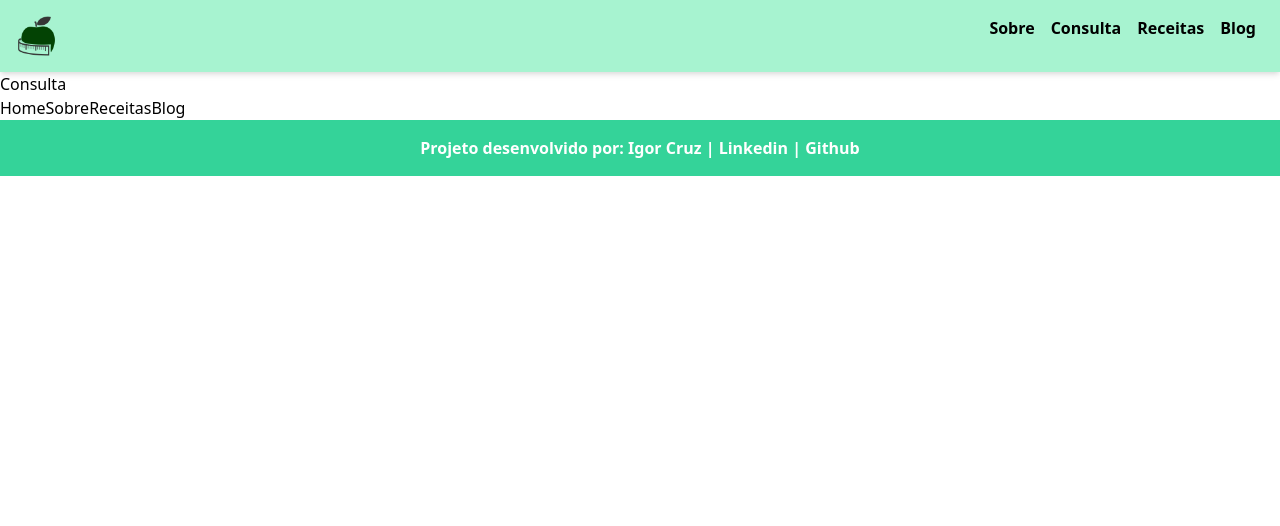
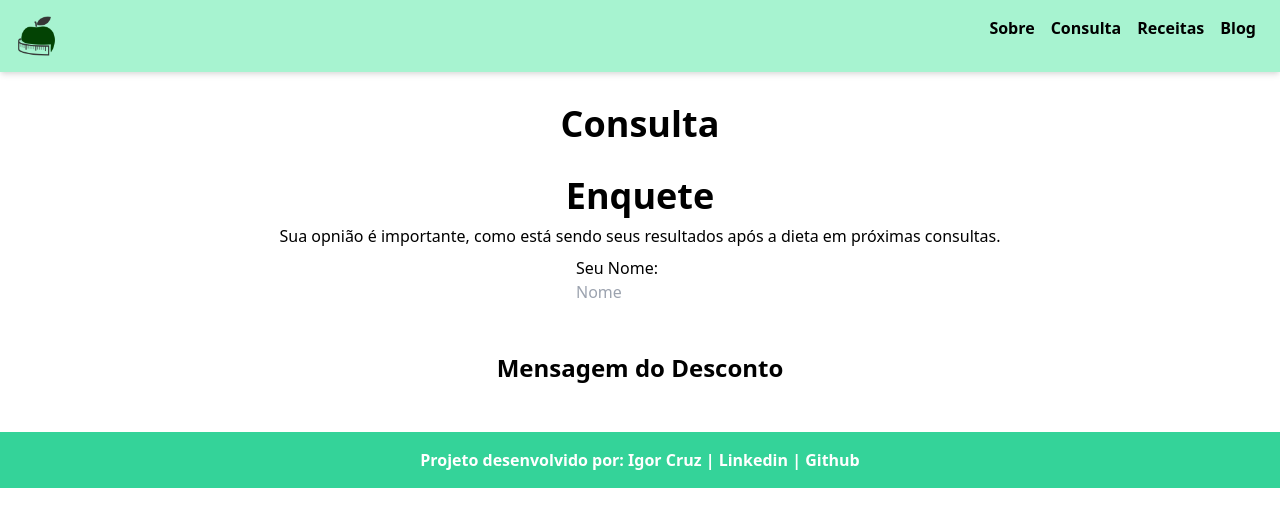
Before and after one commit to Igor-Cruz/Nutri-, a Next.js app: page /consulta in a window 1280 px wide. Shown: the top 526 px of the page. Built offline with nearby package versions, Linux system fonts and the light colour scheme.

Commit message:
Editando as outras páginas

```diff
--- a/components/Header/index.js
+++ b/components/Header/index.js
@@ -7,7 +7,12 @@ const Header = () => {
     <div className={styles.wrapper}>
       <div className='container mx-auto '>
         <div className=' float-left'>
-          <img src="/1.png" alt="Logo Nutri+" className="w-10" />
+          <Link href='/' >
+            <a>
+              <img src="/1.png" alt="Logo Nutri+" className="w-10" />
+            </a>
+          </Link>
+
         </div>
         <div className='float-right' >
           <Link href='/sobre' >
--- /dev/null
+++ b/components/Layout/index.js
@@ -0,0 +1,16 @@
+import React from 'react'
+import Header from '../Header'
+import Footer from '../Footer'
+
+const Layout = ({ children }) => {
+  return (
+    <div >
+      <Header />
+      <div className='container mx-auto'>
+        {children}
+      </div>
+      <Footer />
+    </div>
+  )
+}
+export default Layout
--- a/pages/_app.js
+++ b/pages/_app.js
@@ -1,19 +1,13 @@
 import React from 'react'
-import Header from '../components/Header'
-import Footer from '../components/Footer'
-
+import Layout from '../components/Layout'
 import '../css/styles.css'
 
 const MyApp = ({ Component, pageProps }) => {
   return (
-    <div >
-      <Header />
-      <div className='container mx-auto'>
-        <Component {...pageProps} />
-      </div>
-      <Footer />
+    <Layout>
+      <Component {...pageProps} />
+    </Layout>
 
-    </div>
   )
 }
 export default MyApp
--- a/pages/consulta.js
+++ b/pages/consulta.js
@@ -4,31 +4,27 @@ import Link from 'next/link'
 const Consulta = () => {
   return (
     <div>
-      <h1>
-        Consulta
-      </h1>
-      <div>
-        <Link href='/'>
-          <a>
-            Home
-          </a>
-        </Link>
-        <Link href='/sobre'>
-          <a>
-            Sobre
-          </a>
-        </Link>
-        <Link href='/receitas'>
-          <a>
-            Receitas
-          </a>
-        </Link>
-        <Link href='/#'>
-          <a>
-            Blog
-          </a>
-        </Link>
+      <div className="text-center pt-6">
+
+        <h1 className="font-bold my-2 text-4xl">
+          Consulta
+        </h1>
       </div>
+      <div className="text-center pt-4">
+        <h2 className="font-bold my-2 text-4xl">
+          Enquete
+        </h2>
+        <p>Sua opnião é importante, como está sendo seus resultados após a dieta em próximas consultas.</p>
+      </div>
+      <div className="w-32 mx-auto mt-2">
+        <label>Seu Nome:</label>
+        <input type="text" placeholder="Nome" />
+      </div>
+      <p className="m-12 text-center font-bold text-2xl">
+        Mensagem do Desconto
+      </p>
+
+
     </div>
   )
 }
--- a/pages/index.js
+++ b/pages/index.js
@@ -4,32 +4,11 @@ import Link from 'next/link'
 const Index = () => {
   return (
     <div>
-      <h1>Nutri+</h1>
       <div>
-        <Link href='/sobre'>
-          <a>
-            Sobre
-          </a>
-        </Link>
-
-        <Link href='/consulta'>
-          <a>
-            Consulta
-          </a>
-        </Link>
-
-        <Link href='/receitas'>
-          <a>
-            Receitas
-          </a>
-        </Link>
-
-        <Link href='#'>
-          <a>
-            Blog
-          </a>
-        </Link>
-
+        <img src='./2.jpg' className="bg-fixed" />
+      </div>
+      <div className='m-4 text-center'>
+        <h1>Tenha uma vida + saudável</h1>
       </div>
     </div>
   )
--- a/pages/receitas.js
+++ b/pages/receitas.js
@@ -4,31 +4,11 @@ import Link from "next/link"
 const Receitas = () => {
   return (
     <div>
-      <h1>
-        Receitas
-      </h1>
       <div>
-        <Link href='/'>
-          <a>
-            Home
-          </a>
-        </Link>
-        <Link href='/sobre'>
-          <a>
-            Sobre
-          </a>
-        </Link>
-        <Link href='/consulta'>
-          <a>
-            Consulta
-          </a>
-        </Link>
+        <h2>
+          Lista para receber novidades e dicas de receitas.
 
-        <Link href='#'>
-          <a>
-            Blog
-          </a>
-        </Link>
+        </h2>
       </div>
     </div>
   )
```
Also changed, not shown: public/2.jpg (added).
